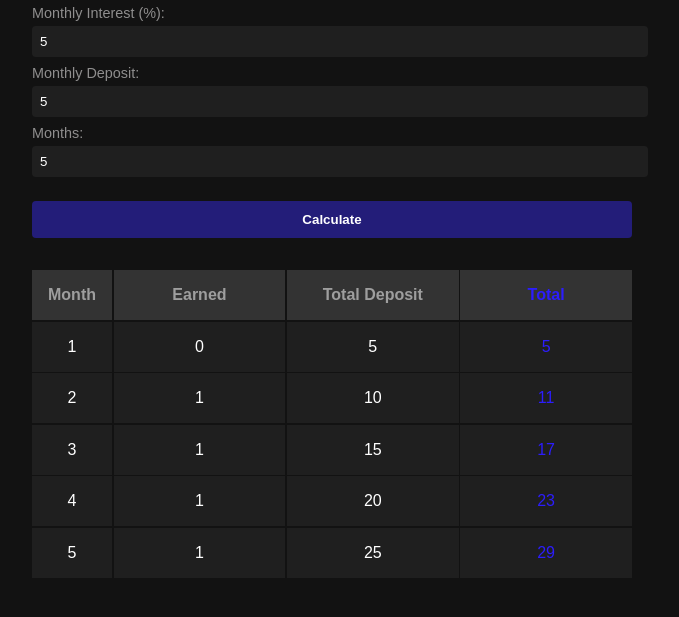
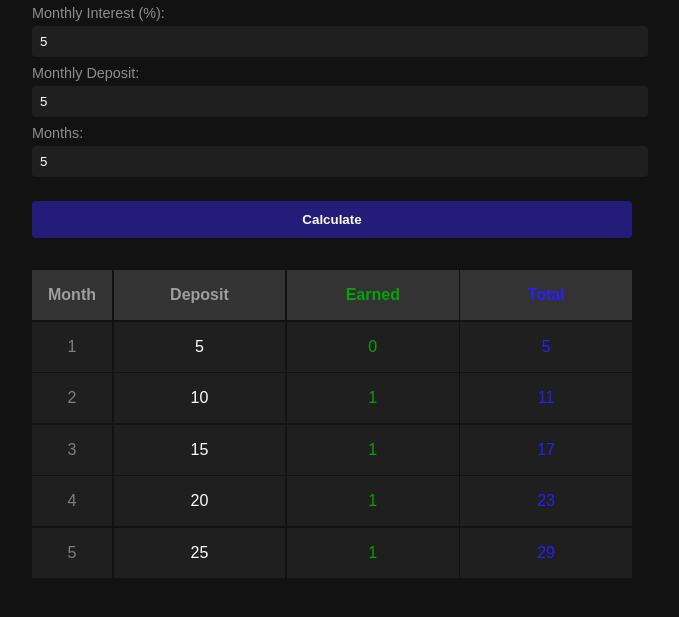
Before and after one commit to berserkkv/incomecalc, a plain HTML site: page index.html in a window 1280 px wide. Both pictures are taken after typing "5", "5", "5", "5" into the empty fields and a click on the button "Calculate". Shown: the part 161-778 px from the top of the page, without its empty margins (308-987 px from the left). Drawn offline with Linux system fonts and the light colour scheme.

Commit message:
styled 2

```diff
--- a/script.js
+++ b/script.js
@@ -28,8 +28,8 @@ window.onload = () => {
     const resultGrid = document.getElementById("resultGrid");
     resultGrid.innerHTML = `
       <div class="tableHeader">Month</div>
-      <div class="tableHeader">Earned</div>
-      <div class="tableHeader">Total Deposit</div>
+      <div class="tableHeader">Deposit</div>
+      <div class="tableHeader text-green">Earned</div>
       <div class="tableHeader text-blue">Total</div>
     `;
 
@@ -38,9 +38,9 @@ window.onload = () => {
       currentBalance += earned;
 
       resultGrid.innerHTML += `
-        <div>${month}</div>
-        <div>${formatNumber(earned.toFixed(0))}</div>
+        <div class="text-grey">${month}</div>
         <div>${formatNumber(totalDeposit.toFixed(0))}</div>
+        <div class="text-green">${formatNumber(earned.toFixed(0))}</div>
         <div class="text-blue">${formatNumber(currentBalance.toFixed(0))}</div>
       `;
       totalDeposit += monthlyDeposit;
--- a/style.css
+++ b/style.css
@@ -69,6 +69,13 @@ body {
     color: #2c1dfc;
   }
 
+  .grid .text-grey {
+    color: #808080;
+  }
+  .grid .text-green {
+    color: #05a305;
+  }
+
   input[type="number"] {
     -moz-appearance: textfield; /* Firefox */
   }
```
